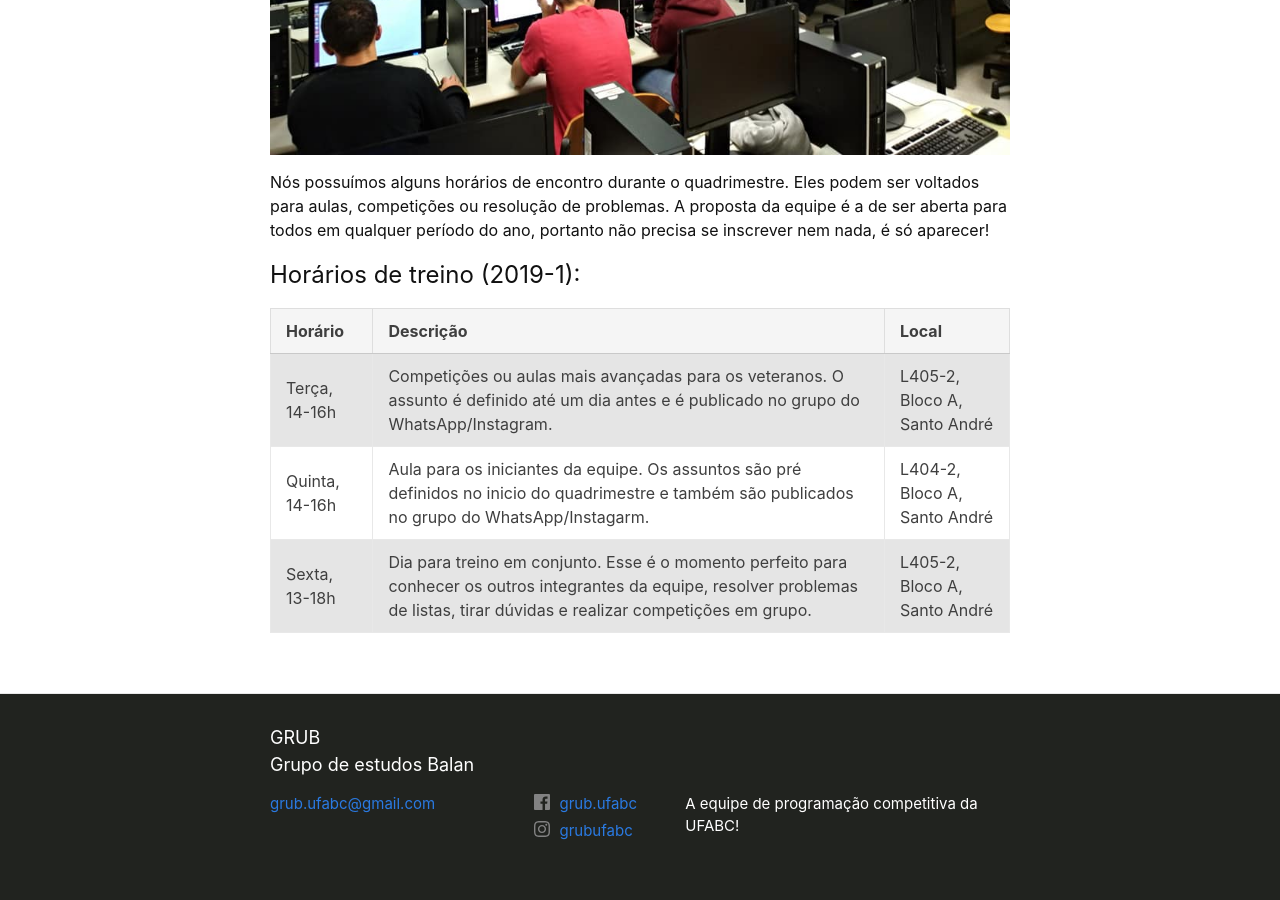
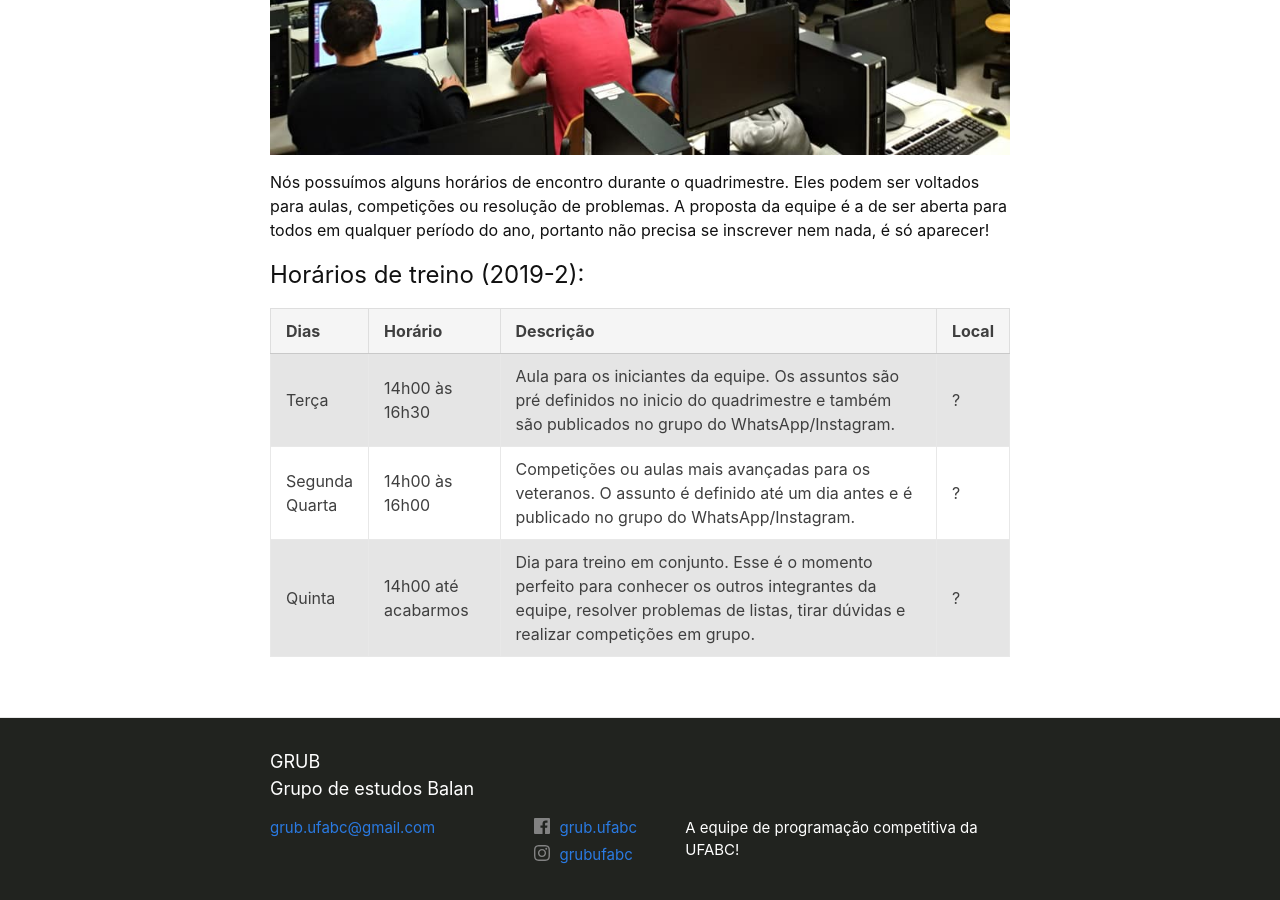
Before and after one commit to grubufabc/grubufabc.github.io, a Jekyll site: the page built from 00_treinos.md, in a window 1280 px wide and 900 px high, scrolled down 564 px. Built offline with Jekyll 4.4.1, drawn with Linux system fonts in a browser that asks for light colours.

Commit message:
att treinos

```diff
--- a/00_treinos.md
+++ b/00_treinos.md
@@ -8,10 +8,10 @@ permalink: /treinos/
 
 Nós possuímos alguns horários de encontro durante o quadrimestre. Eles podem ser voltados para aulas, competições ou resolução de problemas. A proposta da equipe é a de ser aberta para todos em qualquer período do ano, portanto não precisa se inscrever nem nada, é só aparecer!
 
-# Horários de treino (2019-1):
+# Horários de treino (2019-2):
 
-| Horário        | Descrição                                                    | Local                        |
-| -------------- | ------------------------------------------------------------ | ---------------------------- |
-| Terça, 14-16h  | Competições ou aulas mais avançadas para os veteranos. O assunto é definido até um dia antes e é publicado no grupo do WhatsApp/Instagram. | L405-2, Bloco A, Santo André |
-| Quinta, 14-16h | Aula para os iniciantes da equipe. Os assuntos são pré definidos no inicio do quadrimestre e também são publicados no grupo do WhatsApp/Instagarm. | L404-2, Bloco A, Santo André |
-| Sexta, 13-18h  | Dia para treino em conjunto. Esse é o momento perfeito para conhecer os outros integrantes da equipe, resolver problemas de listas, tirar dúvidas e realizar competições em grupo. | L405-2, Bloco A, Santo André |
+| Dias               | Horário             | Descrição                                                    | Local |
+| ------------------ | ------------------- | ------------------------------------------------------------ | ----- |
+| Terça              | 14h00 às 16h30      | Aula para os iniciantes da equipe. Os assuntos são pré definidos no inicio do quadrimestre e também são publicados no grupo do WhatsApp/Instagram. | ?     |
+| Segunda <br>Quarta | 14h00 às 16h00      | Competições ou aulas mais avançadas para os veteranos. O assunto é definido até um dia antes e é publicado no grupo do WhatsApp/Instagram. | ?     |
+| Quinta             | 14h00 até acabarmos | Dia para treino em conjunto. Esse é o momento perfeito para conhecer os outros integrantes da equipe, resolver problemas de listas, tirar dúvidas e realizar competições em grupo. | ?     |
```
